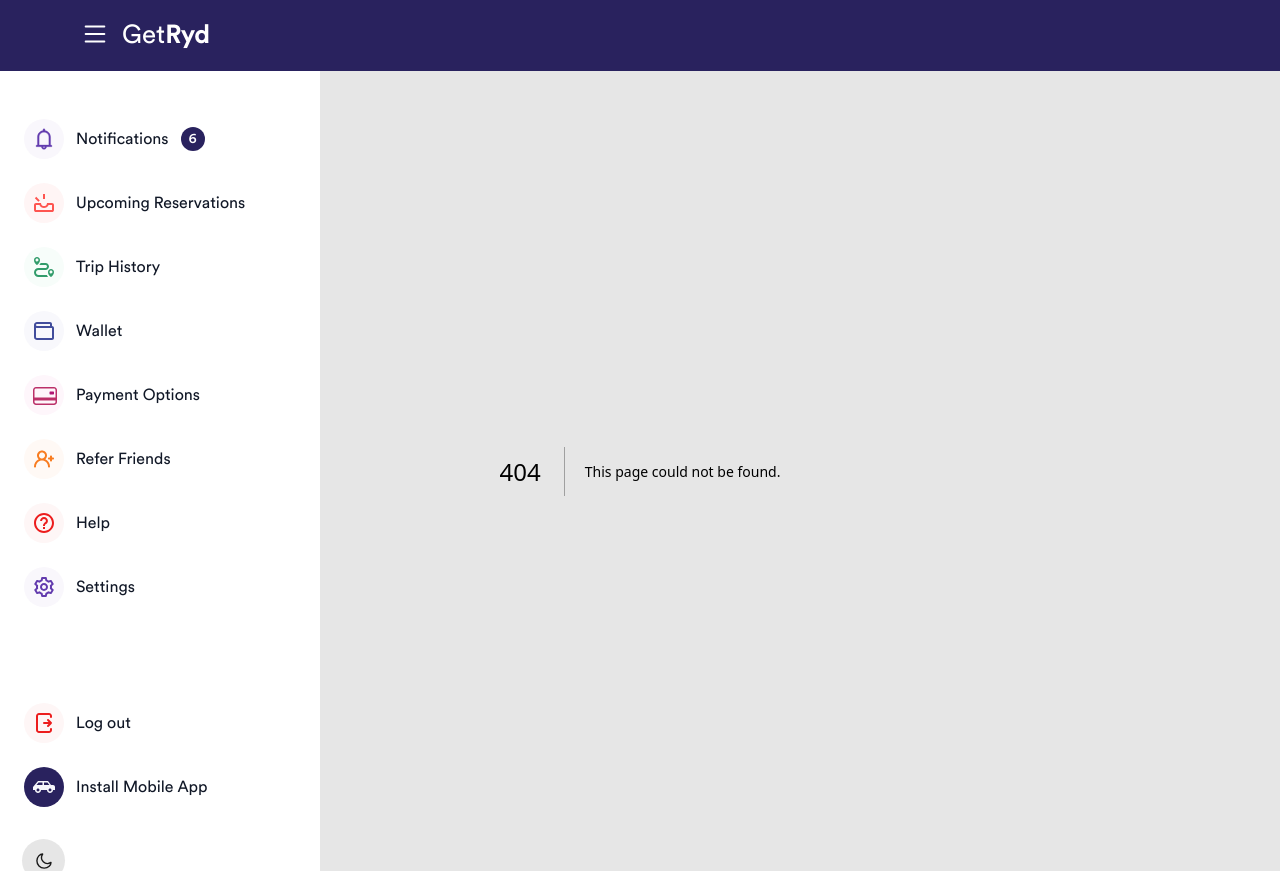
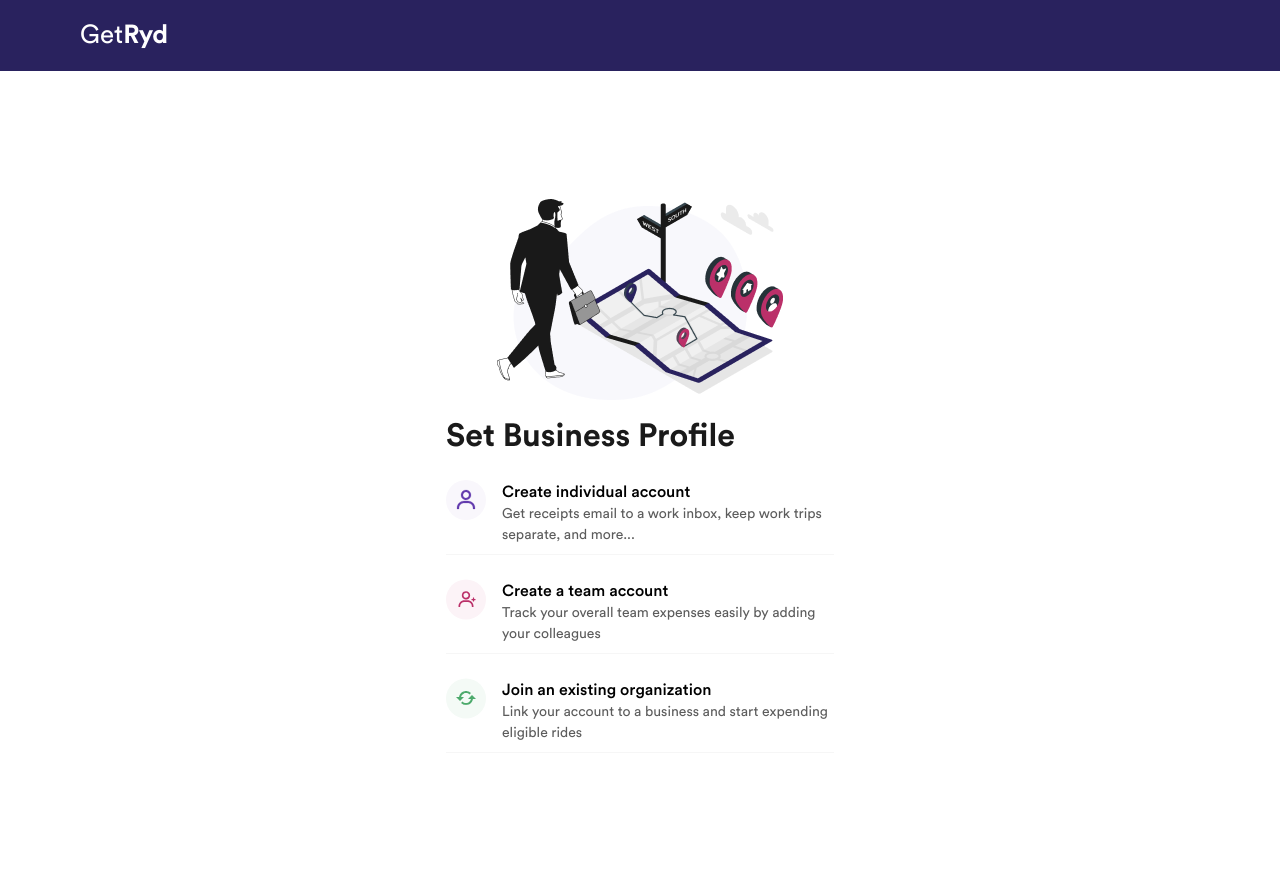
Before and after one commit to shohan-ch/ride-sharing-platform, a Next.js app: page /wallet/set_business_profile in a window 1280 px wide. Before the commit this address had no page. Built offline with nearby package versions, Linux system fonts and the light colour scheme.

Commit message:
Business Profile name change

```diff
--- a/src/components/Wallet/BusinessEmail/BusinessEmailView.jsx
+++ b/src/components/Wallet/BusinessEmail/BusinessEmailView.jsx
@@ -10,7 +10,7 @@ const BusinessEmailView = () => {
           <div className="sm:pt-4 sm:text-left lg:pt-0 2xs:px-0 2xs:pt-0 2xs:text-left">
             <div className="scroll_div h-full dark:border-[#2C2C35]">
               <div className="pickup_header mb-10 flex pl-5 md:pr-[76px] lg:pr-[30px] 2xs:mb-3">
-                <Link href="/wallet/business_profile">
+                <Link href="/wallet/set_business_profile">
                   <img src="/assets/icons/back.svg" alt="svg_icon" />
                 </Link>
                 <h2 className="mx-auto font-extrabold text-black dark:text-gray-2 2xl:text-22 3xl:text-[24px] 2xs:text-[18px]">
--- a/src/components/Wallet/BusinessProfile/BusinessProfileView.jsx
+++ b/src/components/Wallet/SetBusinessProfile/BusinessProfileView.jsx
@@ -1,7 +1,7 @@
 import Button from "@/components/Utils/Button/Button";
 import IconSvg from "@/icons/IconSvg";
 import Router from "next/router";
-const BusinessProfileView = () => {
+const SetBusinessProfileView = () => {
   const clickHandeler = () => {
     Router.push("/wallet/business_email");
   };
@@ -81,4 +81,4 @@ const BusinessProfileView = () => {
   );
 };
 
-export default BusinessProfileView;
+export default SetBusinessProfileView;
--- a/src/components/Wallet/WalletIndex.jsx
+++ b/src/components/Wallet/WalletIndex.jsx
@@ -61,7 +61,9 @@ const WalletIndex = () => {
                     heading="Business"
                     subHeading={"Not set up yet"}
                     icon={"redLagage"}
-                    clickHandler={() => Router.push("wallet/business_profile")}
+                    clickHandler={() =>
+                      Router.push("wallet/set_business_profile")
+                    }
                   />
                 </div>
                 <div className="item rounded-5 mx-2 rounded-lg pb-6 dark:text-white">
--- a/src/pages/_app.js
+++ b/src/pages/_app.js
@@ -7,7 +7,7 @@ export default function App({ Component, pageProps, router }) {
   let isAuthPage =
     router.pathname.startsWith("/[auth]") ||
     router.pathname.endsWith("/reserve") ||
-    router.pathname.endsWith("/wallet/business_profile");
+    router.pathname.endsWith("/wallet/set_business_profile");
 
   const getLayout = (page) => {
     return (
--- a/src/pages/wallet/business_profile.js
+++ b/src/pages/wallet/business_profile.js
@@ -1,4 +1,4 @@
-import BusinessProfileView from "@/components/Wallet/BusinessProfile/BusinessProfileView";
+import BusinessProfileView from "@/components/Wallet/SetBusinessProfile/BusinessProfileView";
 
 const BusinessProfilePage = () => {
   return (
--- /dev/null
+++ b/src/pages/wallet/set_business_profile.js
@@ -0,0 +1,12 @@
+import SetBusinessProfileView from "@/components/Wallet/SetBusinessProfile/BusinessProfileView";
+import BusinessProfileView from "@/components/Wallet/SetBusinessProfile/BusinessProfileView";
+
+const SetBusinessProfilePage = () => {
+  return (
+    <>
+      <SetBusinessProfileView />
+    </>
+  );
+};
+
+export default SetBusinessProfilePage;
```
